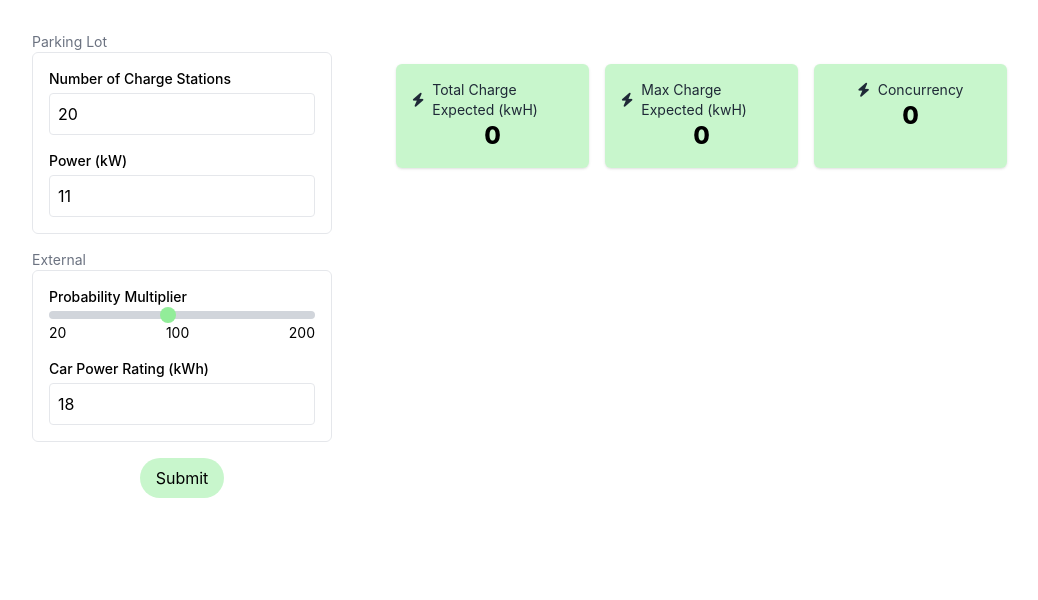
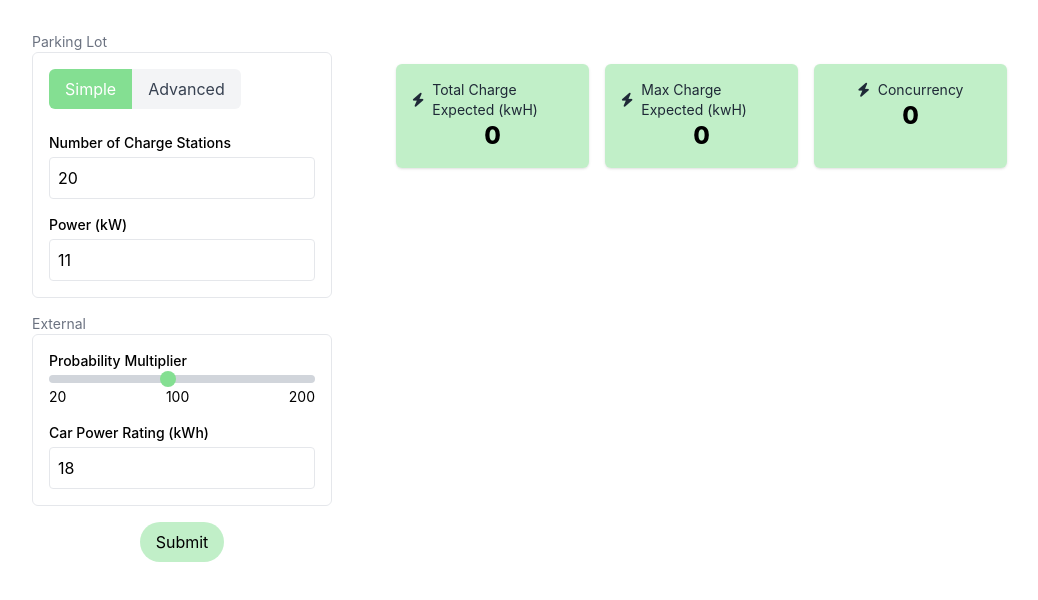
Before and after one commit to manoj-malviya-96/ev-sim, a React (Create React App) app in the folder web-app/: page / in a window 1280 px wide. Shown: the top 600 px of the page, without its empty margins (0-1038 px from the left). Built offline with nearby package versions, Linux system fonts and the light colour scheme.

Commit message:
adds tab switch button and a mock advance menu

```diff
--- /dev/null
+++ b/web-app/src/atoms/tab-switch.tsx
@@ -0,0 +1,43 @@
+import React, {useEffect, useState} from "react";
+
+interface TabItem {
+    label: string;
+    icon?: string;
+}
+
+interface TabSwitchButtonProps {
+    tabs: TabItem[];
+    className?: string;
+    onSwitch: (index: number) => void;
+}
+
+const TabSwitchButton: React.FC<TabSwitchButtonProps> = ({tabs, className, onSwitch}) => {
+    const [activeTab, setActiveTab] = useState<number>(0); // Active tab index
+
+    useEffect(() => {
+        onSwitch?.(activeTab);
+    }, [onSwitch, activeTab]);
+
+    return (
+        <div className={`w-full h-full ${className}`}>
+            <div className="flex pb-2">
+                {tabs.map((tab, index) => (
+                    <button
+                        key={index}
+                        onClick={() => setActiveTab(index)}
+                        className={`px-4 py-2 ${
+                            activeTab === index ?
+                                "bg-primary text-white" :
+                                "bg-gray-100 text-gray-700"}
+                        ${index === 0 ? "rounded-l-md" : index === tabs.length - 1 ? "rounded-r-md" : ""}
+                        hover:bg-primary hover:text-white transition`}
+                    >
+                        {tab.label}
+                    </button>
+                ))}
+            </div>
+        </div>
+    );
+};
+
+export default TabSwitchButton;
--- a/web-app/src/main/controls.tsx
+++ b/web-app/src/main/controls.tsx
@@ -5,6 +5,7 @@ import Button from "../atoms/button";
 import React, {useEffect, useState} from "react";
 import {EnergyConsumptionRate_kWH_per_100km, Percentage, Power_Kw} from "./types";
 import {SimulationController} from "./simulator";
+import TabSwitchButton from "../atoms/tab-switch";
 
 
 interface ControlsProps {
@@ -13,6 +14,7 @@ interface ControlsProps {
 
 const Controls: React.FC<ControlsProps> = ({controller}) => {
 
+    const [showAdvanced, setShowAdvanced] = useState<boolean>(false);
     const [numberOfChargePoints, setNumberOfChargePoints] = useState<number>(20);
     const [chargePointPower, setChargePointPower] = useState<Power_Kw>(11);
     const [carPowerRating, setCarPowerRating] = useState<EnergyConsumptionRate_kWH_per_100km>(18);
@@ -35,7 +37,16 @@ const Controls: React.FC<ControlsProps> = ({controller}) => {
 
     return (
         <div className="w-fit h-full flex flex-col gap-4 items-center">
+
             <Group label="Parking Lot">
+                <TabSwitchButton
+                    tabs={[{label: "Simple"}, {label: "Advanced"}]}
+                    onSwitch={(index) => setShowAdvanced((
+                        index === 1
+                    ))}
+                />
+                {!showAdvanced && (
+                    <>
                         <NumberInput
                             label="Number of Charge Stations"
                             initialValue={numberOfChargePoints}
@@ -46,7 +57,19 @@ const Controls: React.FC<ControlsProps> = ({controller}) => {
                             initialValue={chargePointPower}
                             onChange={setChargePointPower}
                         />
+                    </>
+                )}
+                {showAdvanced && (
+                    <>
+                        <NumberInput
+                            label="Charge Station"
+                            initialValue={numberOfChargePoints}
+                            onChange={setNumberOfChargePoints}
+                        />
+                    </>
+                )}
             </Group>
+            {/* External */}
             <Group label="External">
                 <NumberSlider
                     label="Probability Multiplier"
@@ -62,7 +85,7 @@ const Controls: React.FC<ControlsProps> = ({controller}) => {
             </Group>
             <Button
                 label="Submit"
-                onClick= {() => controller.simulate()}
+                onClick={() => controller.simulate()}
             />
         </div>
     )
--- a/web-app/tailwind.config.js
+++ b/web-app/tailwind.config.js
@@ -4,7 +4,7 @@ module.exports = {
         extend: {
             colors: {
                 primary: {
-                    DEFAULT: '#92ed99', // Primary base color (e.g., a blue shade)
+                    DEFAULT: '#84df92', // Primary base color (e.g., a blue shade)
                 },
             },
         },
```
Lines whose indentation alone changed are shown as unchanged.
